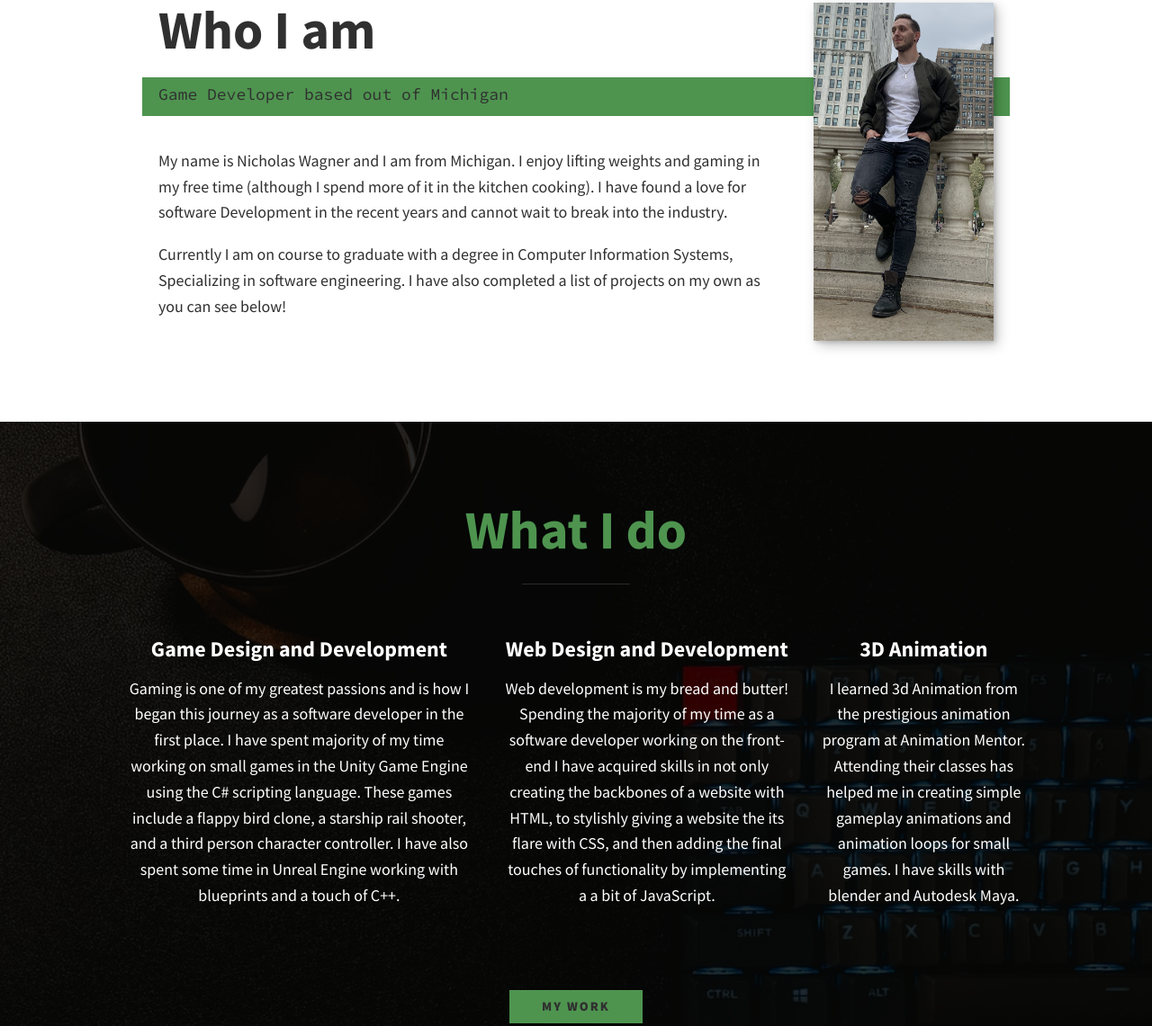
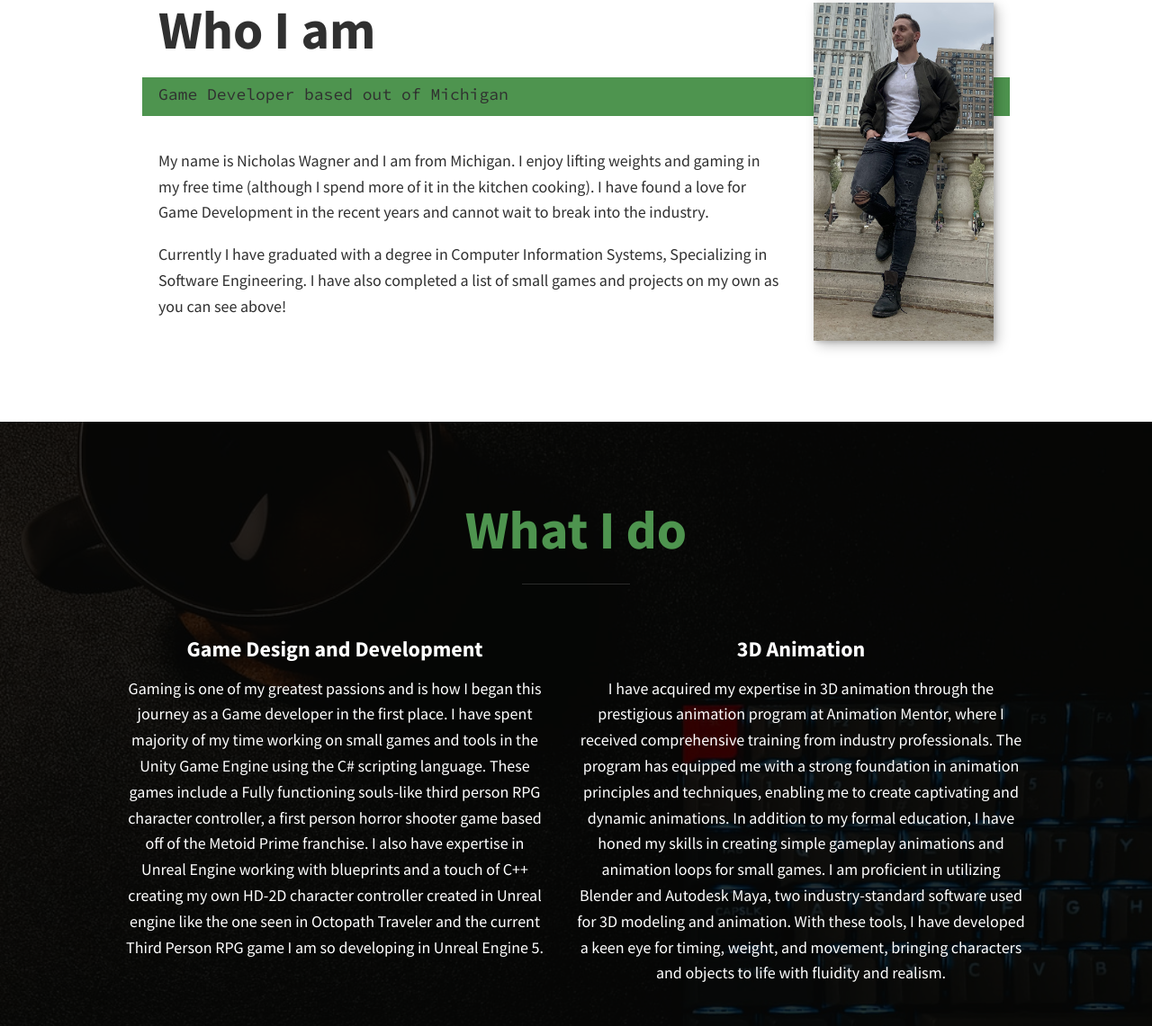
Before and after one commit to ThorsPowa/NicksDevPortfolio, a plain HTML site: page index.html in a window 1280 px wide. Shown: the part 1540-2681 px from the top of the page at 90% size. Drawn offline with Linux system fonts and the light colour scheme; files whose address does not match are found by name.

Commit message:
Updated information

```diff
--- a/index.html
+++ b/index.html
@@ -75,13 +75,13 @@
         <div class="abot--me__body">
             <p>
                 My name is Nicholas Wagner and I am from Michigan. I enjoy lifting weights and gaming in my free time
-                (although I spend more of it in the kitchen cooking). I have found a love for software Development in
+                (although I spend more of it in the kitchen cooking). I have found a love for Game Development in
                 the recent years and cannot wait to break into the industry.
             </p>
             <p>
-                Currently I am on course to graduate with a degree in Computer Information Systems,
-                Specializing in software engineering.  I have also completed a list of projects on my
-                own as you can see below!
+                Currently I have graduated with a degree in Computer Information Systems,
+                Specializing in Software Engineering.  I have also completed a list of small games and projects on my
+                own as you can see above!
             </p>
         </div>
         <img src="images/Profile_Pic02.jpg" alt="Nick standing in Chicago" class="about-me__img">
@@ -93,13 +93,14 @@
         <div class="services">
             <div class="service">
                 <h3>Game Design and Development</h3>
-                <p>Gaming is one of my greatest passions and is how I began this journey as a software developer in the
-                    first place.  I have spent majority of my time working on small games in the Unity Game Engine using the C# scripting
-                    language.  These games include a flappy bird clone, a starship rail shooter, and a third person character
-                    controller.  I have also spent some time in Unreal Engine working with blueprints and a touch of C++.
+                <p>Gaming is one of my greatest passions and is how I began this journey as a Game developer in the
+                    first place. I have spent majority of my time working on small games and tools in the Unity Game Engine using the C# scripting
+                    language. These games include a Fully functioning souls-like third person RPG character controller, a first person horror shooter game based off of the Metoid Prime
+                    franchise. I also have expertise in Unreal Engine working with blueprints and a touch of C++ creating my own HD-2D character controller created in Unreal engine
+                    like the one seen in Octopath Traveler and the current Third Person RPG game I am so developing in Unreal Engine 5.
                 </p>
             </div>
-
+<!--
             <div class="service">
                 <h3>Web Design and Development</h3>
                 <p>Web development is my bread and butter!  Spending the majority of my time as a software developer working on
@@ -108,12 +109,14 @@
                     a bit of JavaScript.
                 </p>
             </div>
-
+-->
             <div class="service">
                 <h3>3D Animation</h3>
-                <p>I learned 3d Animation from the prestigious animation program at Animation Mentor.  Attending their classes
-                    has helped me in creating simple gameplay animations and animation loops for small games.  I have skills with blender
-                    and Autodesk Maya.
+                <p>I have acquired my expertise in 3D animation through the prestigious animation program at Animation Mentor, where I received comprehensive training from industry
+                    professionals. The program has equipped me with a strong foundation in animation principles and techniques, enabling me to create captivating and dynamic animations.
+                    In addition to my formal education, I have honed my skills in creating simple gameplay animations and animation loops for small games. I am proficient in utilizing
+                    Blender and Autodesk Maya, two industry-standard software used for 3D modeling and animation. With these tools, I have developed a keen eye for timing, weight, and
+                    movement, bringing characters and objects to life with fluidity and realism.
                 </p>
             </div>
         </div>
```
